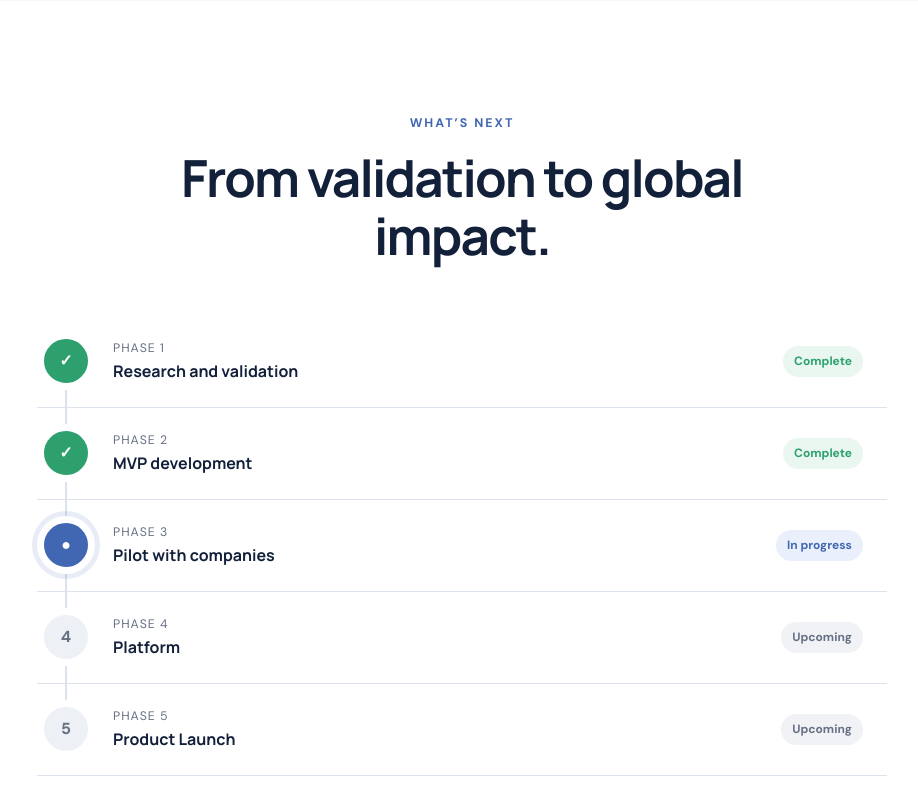
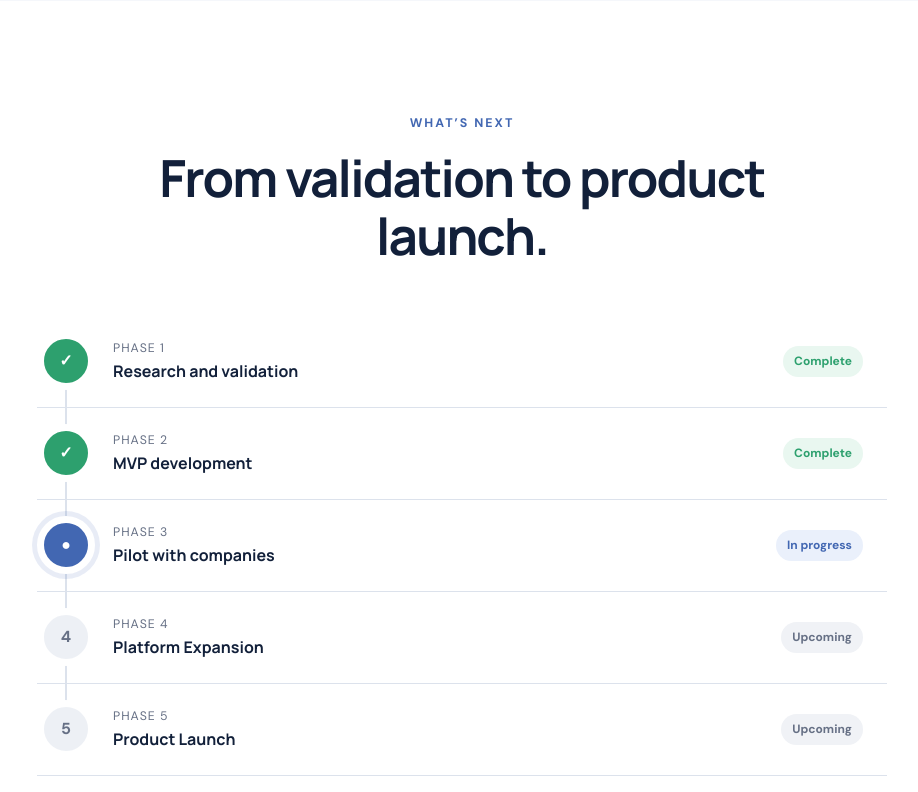
Before and after one commit to Maorb23/Toki, a Django app: page / in a window 1280 px wide. Shown: the part 5708-6500 px from the top of the page, without its empty margins (178-1096 px from the left). Run offline with Django 4.2, Linux system fonts and the light colour scheme.

Commit message:
fixing some typos

```diff
--- a/landing/content.py
+++ b/landing/content.py
@@ -114,7 +114,7 @@ HOME_CONTENT = {
         {"phase": "Phase 3", "title": "Pilot with companies", "status": "active"},
         {
             "phase": "Phase 4",
-            "title": "Platform",
+            "title": "Platform Expansion",
             "status": "upcoming",
         },
         {"phase": "Phase 5", "title": "Product Launch", "status": "upcoming"},
--- a/landing/templates/landing/index.html
+++ b/landing/templates/landing/index.html
@@ -203,7 +203,7 @@
   <div class="container">
     <div class="section-heading section-heading-centered reveal">
       <p class="eyebrow">What’s next</p>
-      <h2>From validation to global impact.</h2>
+      <h2>From validation to product launch.</h2>
     </div>
     <div class="roadmap-list reveal">
       {% for item in roadmap %}
```
